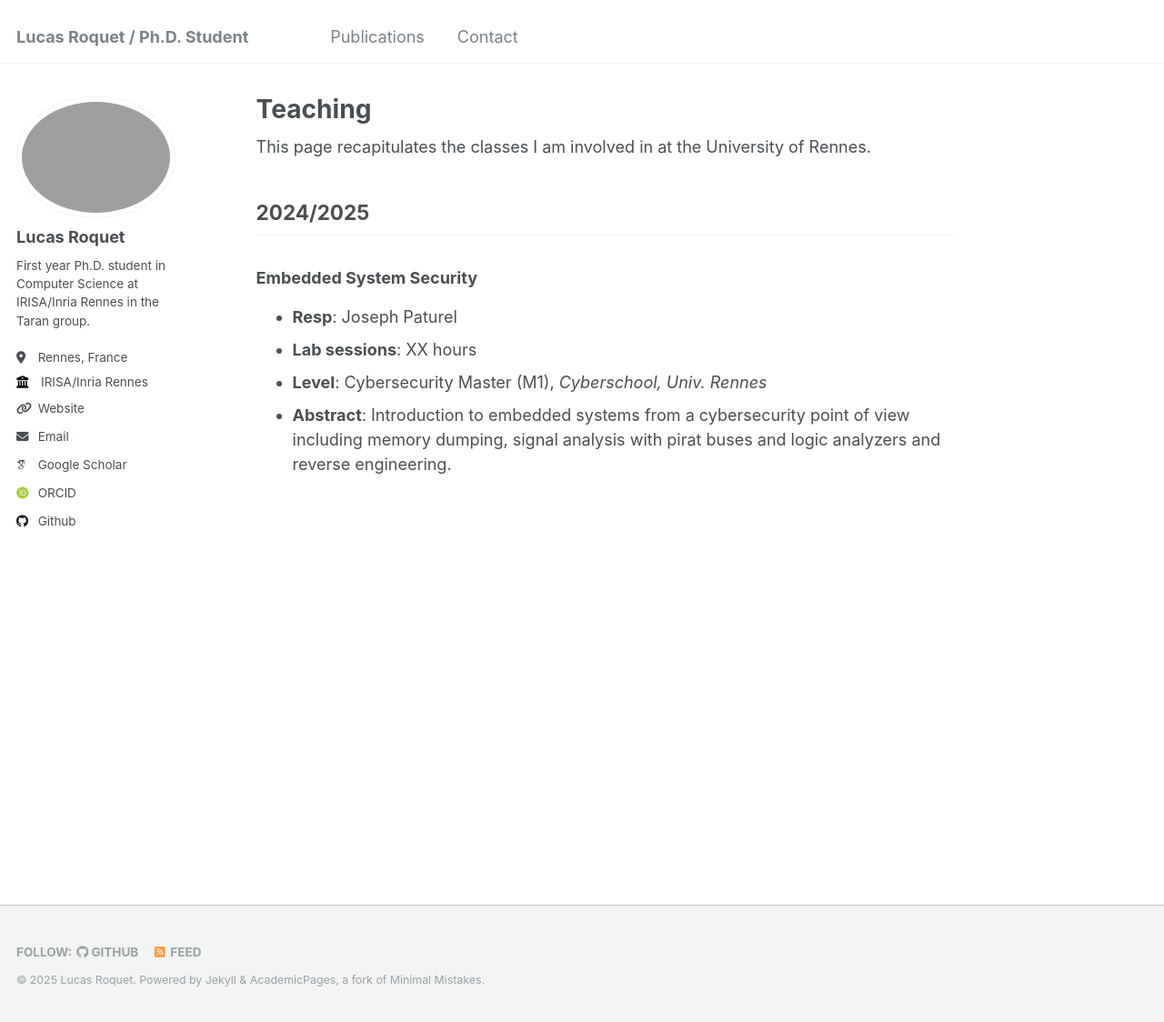
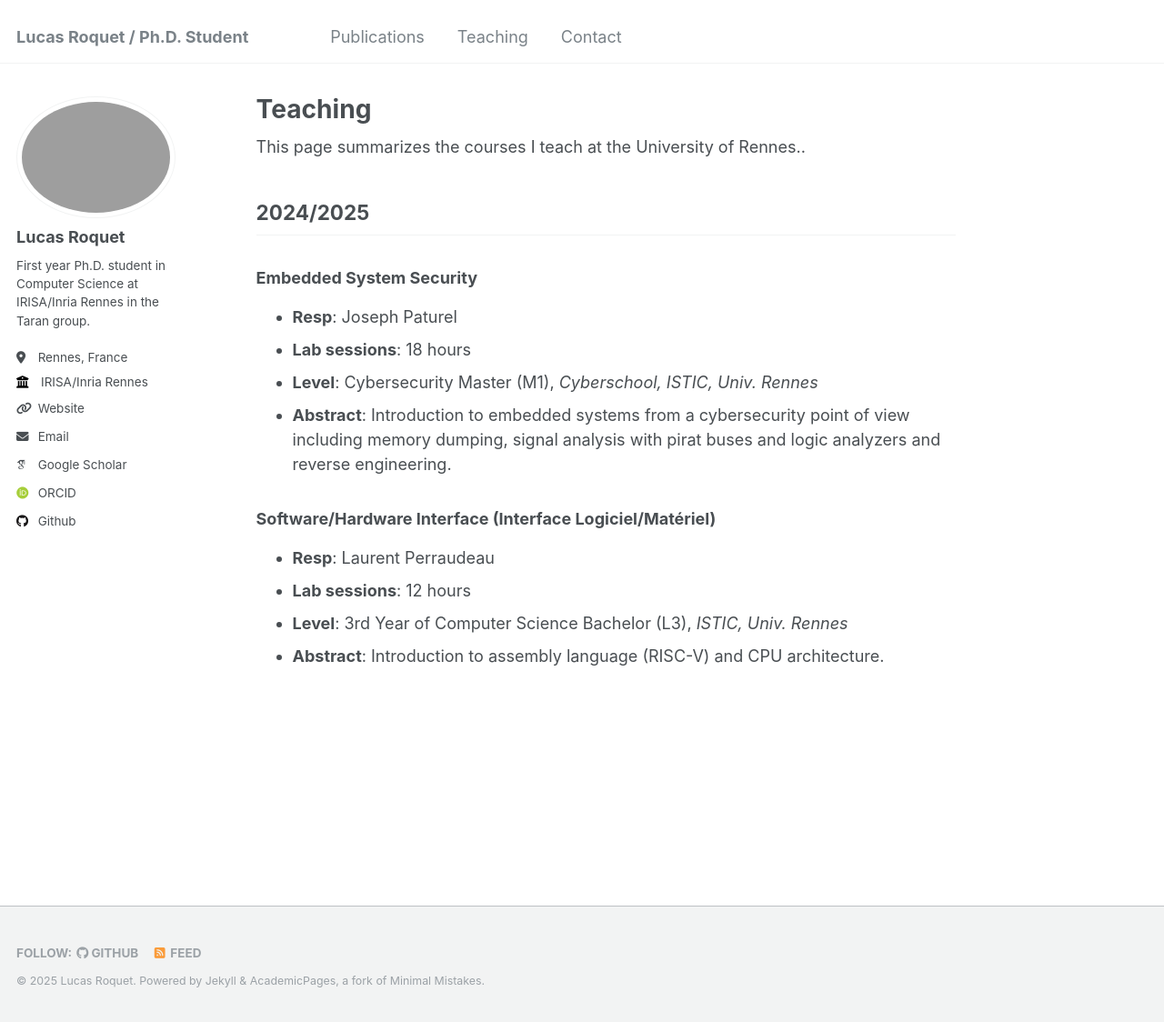
Before and after one commit to lucasrqt/lucasrqt.github.io, a Jekyll site: the page built from _pages/teaching.md, in a window 1280 px wide and 1124 px high. Shown: the whole window at 91% size. Built offline with Jekyll 4.4.1, drawn with Linux system fonts in a browser that asks for light colours; some web fonts are replaced.

Commit message:
update with teaching page

```diff
--- a/_data/navigation.yml
+++ b/_data/navigation.yml
@@ -11,8 +11,8 @@ main:
   # - title: "Talks"
   #   url: /talks/
 
-  # - title: "Teaching"
-  #   url: /teaching/
+  - title: "Teaching"
+    url: /teaching/
 
   # - title: "Portfolio"
   #   url: /portfolio/
--- a/_pages/teaching.md
+++ b/_pages/teaching.md
@@ -4,12 +4,18 @@ permalink: /teaching/
 author_profile: true
 ---
 
-This page recapitulates the classes I am involved in at the University of Rennes.
+This page summarizes the courses I teach at the University of Rennes..
 
 ## 2024/2025
 
 ### Embedded System Security
 - **Resp**: Joseph Paturel
-- **Lab sessions**: XX hours
-- **Level**: Cybersecurity Master (M1), *Cyberschool, Univ. Rennes*
+- **Lab sessions**: 18 hours
+- **Level**: Cybersecurity Master (M1), *Cyberschool, ISTIC, Univ. Rennes*
 - **Abstract**: Introduction to embedded systems from a cybersecurity point of view including memory dumping, signal analysis with pirat buses and logic analyzers and reverse engineering.
+
+### Software/Hardware Interface (Interface Logiciel/Matériel)
+- **Resp**: Laurent Perraudeau
+- **Lab sessions**: 12 hours
+- **Level**: 3rd Year of Computer Science Bachelor (L3), *ISTIC, Univ. Rennes*
+- **Abstract**: Introduction to assembly language (RISC-V) and CPU architecture.
```
Also changed, not shown: _pages/about.md (+0 -1 lines).
